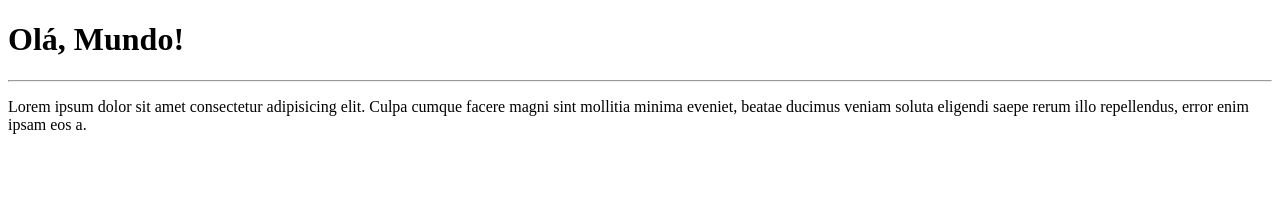
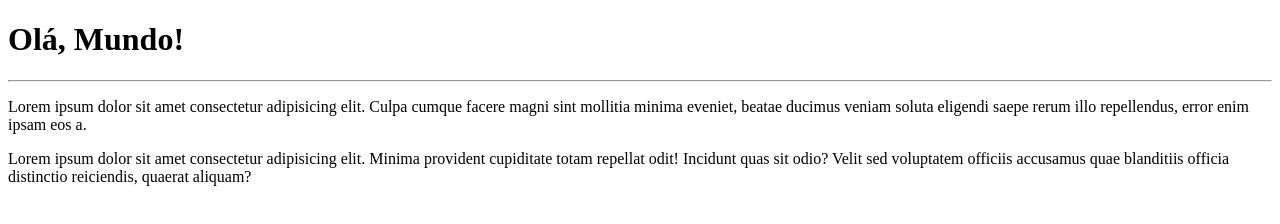
Before and after one commit to dgsampaio/Ola-Mundo, a plain HTML site: page site-exemplo/index.html in a window 1280 px wide. Drawn offline with Linux system fonts and the light colour scheme.

Commit message:
Adicionei um paragrafo

```diff
--- a/site-exemplo/index.html
+++ b/site-exemplo/index.html
@@ -10,5 +10,8 @@
     <h1>Olá, Mundo!</h1>
     <hr>
     <p>Lorem ipsum dolor sit amet consectetur adipisicing elit. Culpa cumque facere magni sint mollitia minima eveniet, beatae ducimus veniam soluta eligendi saepe rerum illo repellendus, error enim ipsam eos a.</p>
+<p>Lorem ipsum dolor sit amet consectetur adipisicing elit. Minima provident cupiditate totam repellat odit! Incidunt quas sit odio? Velit sed voluptatem officiis accusamus quae blanditiis officia distinctio reiciendis, quaerat aliquam?</p>
+
+
 </body>
 </html>
```
